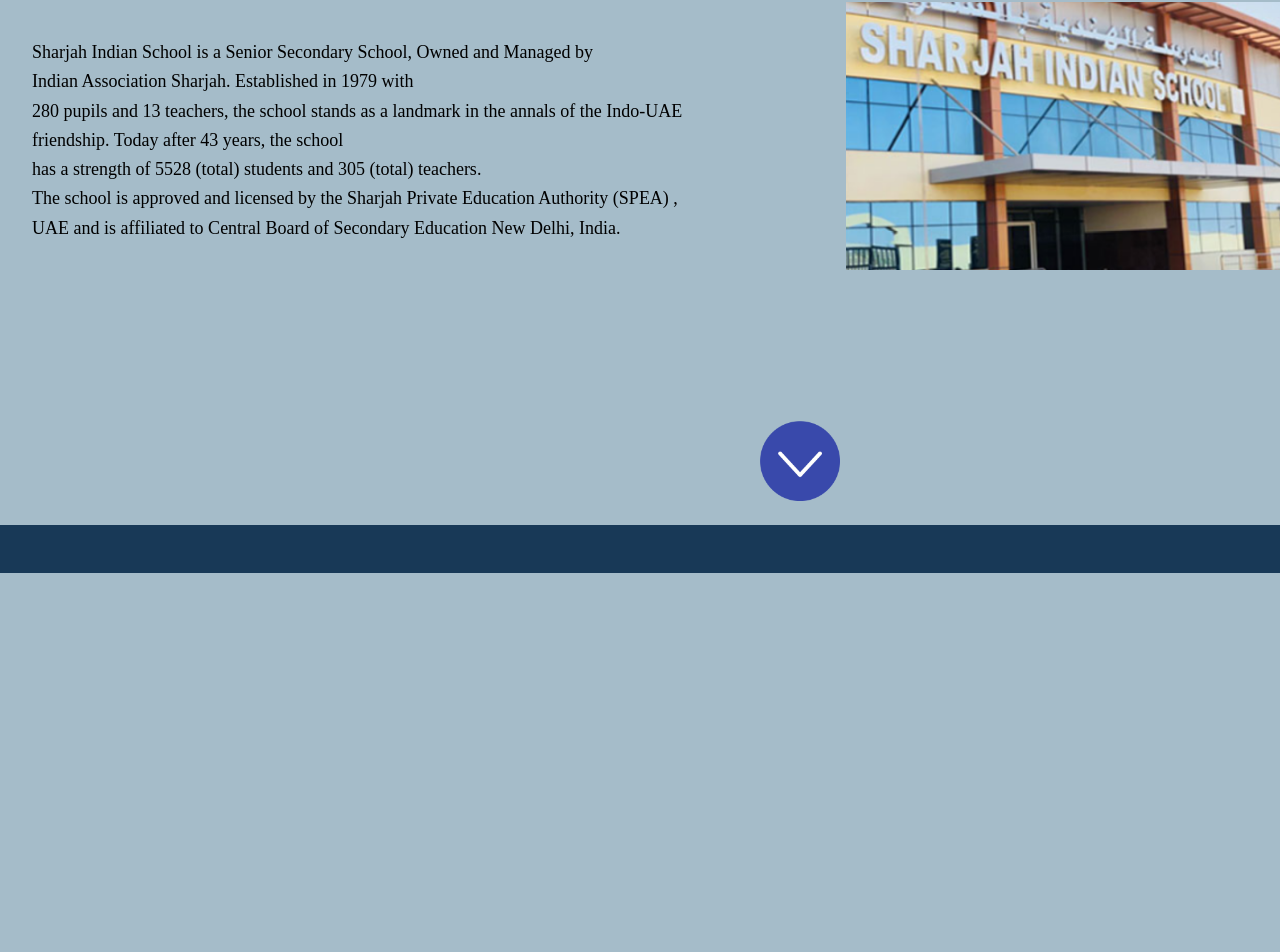
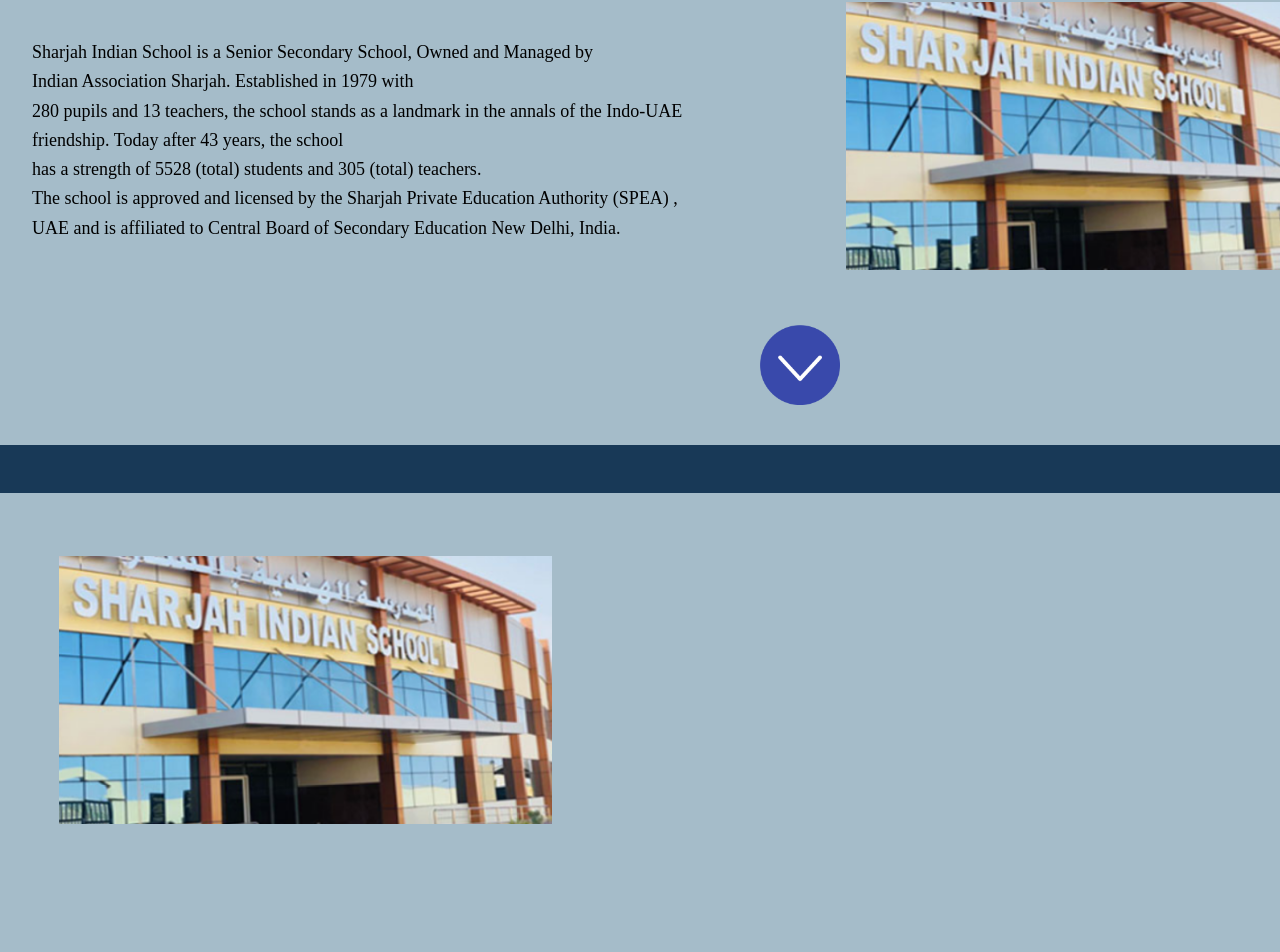
Before and after one commit to abhiiii05/SIS, a React (Create React App) app: page / in a window 1280 px wide. Shown: the part 674-1626 px from the top of the page. Built offline with nearby package versions, Linux system fonts and the light colour scheme; a web font is replaced by a local one.

Commit message:
button functionality

```diff
--- a/package.json
+++ b/package.json
@@ -11,6 +11,7 @@
     "react-dom": "^18.3.1",
     "react-router-dom": "^6.23.1",
     "react-scripts": "5.0.1",
+    "react-scroll": "^1.9.0",
     "web-vitals": "^2.1.4"
   },
   "scripts": {
--- a/src/App.js
+++ b/src/App.js
@@ -6,6 +6,8 @@
 import bannermainImage from './bannermain.png'
 import landing2 from'./landing 2.png'
 import button1 from './buttton1.png'
+// import {Link} from "react-router-dom";
+import { Link, animateScroll as scroll } from 'react-scroll';
 
 
 
@@ -84,14 +86,25 @@
              {/*        <img src={button1} alt="button1" className="absolute inset-0 scale-90 cursor-pointer"/>*/}
              {/*    </div>*/}
              {/*</button>*/}
-             <div className="translate-x-96 -translate-y-72 ml-64 w-80 h-80">
+             <div className="translate-x-96 -translate-y-96 ml-64 w-80 h-80">
                  <button
                      onClick={handleButtonClick}
                      className="relative p-0 bg-transparent border-none cursor-pointer scale-50 ">
-                     <img src={button1} alt="button1" className="scale-50"/>
+                     <Link
+                         to="target-element"
+                         smooth={true}
+                         duration={950}
+                         className="cursor-pointer"
+                     >
+                         <img src={button1} alt="button1" className="scale-50"/>
+                     </Link>
                  </button>
              </div>
-             <div className="bg-[#183957] w-full py-6 -translate-y-96"></div>
+             <div className="bg-[#183957] w-full py-6 -translate-y-96 -my-20"></div>
+
+             <div id="target-element">
+                 <img src={landing2} alt=" image" className="-translate-x-52  -translate-y-64 scale-90 ml-60 transform-gpu "/>
+             </div>
          </div>
 
      )
```
Also changed, not shown: 1 other file (tests, documents, lock files or other folders).
